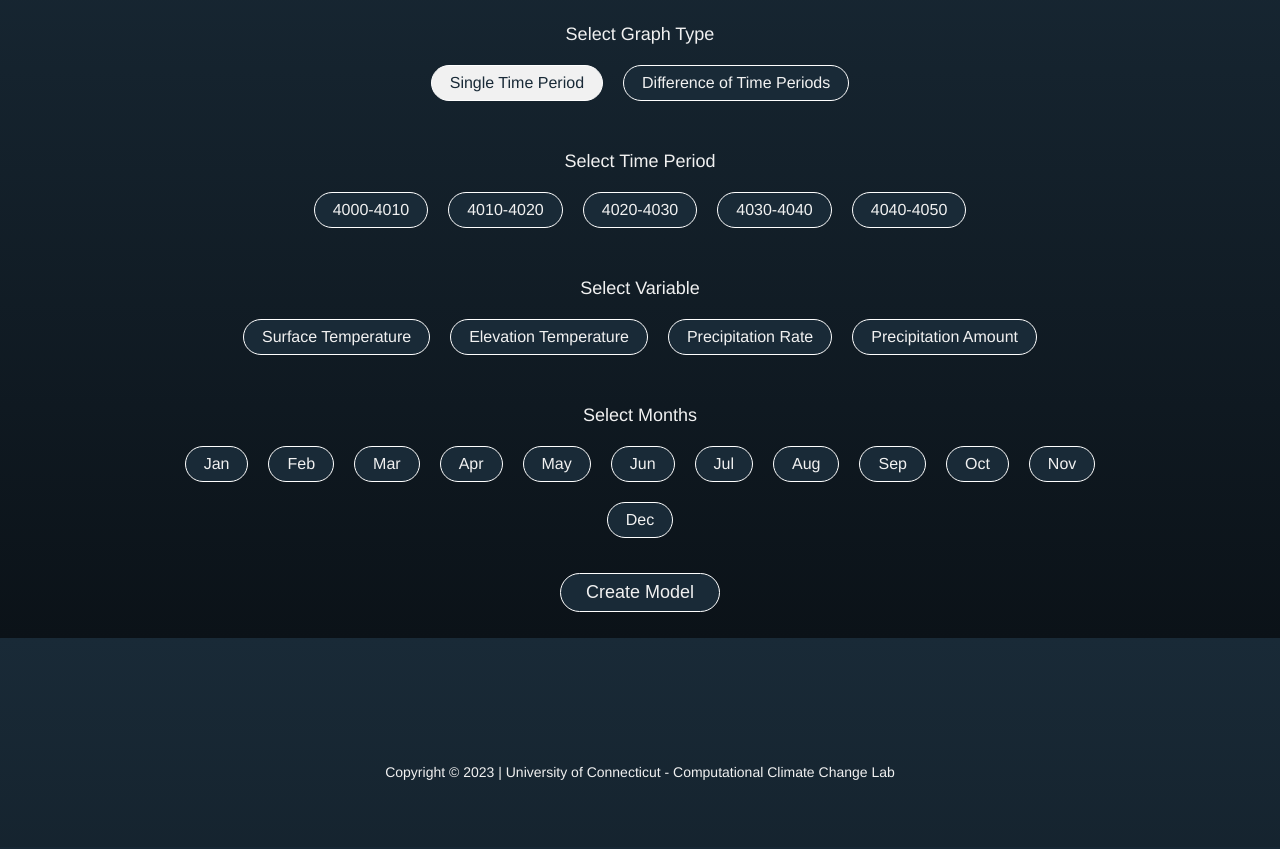
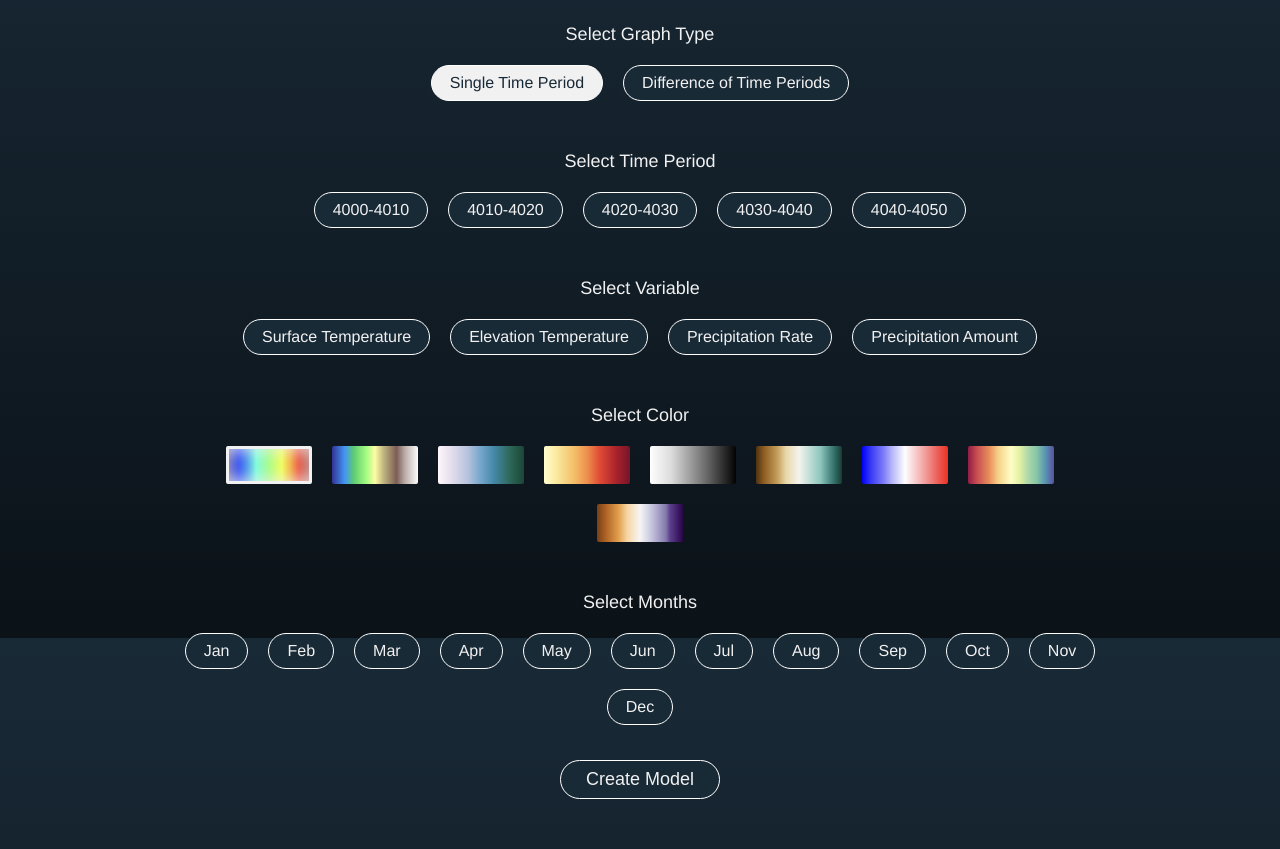
Before and after one commit to bsepaul/climate-models, a Flask app: page / in a window 1280 px wide. Shown: the part 162-1011 px from the top of the page. Before the commit the page ends 942 px from the top, so only its background shows below. Run offline with Flask 2, Linux system fonts and the light colour scheme; some libraries are stand-ins or nearby versions.

Commit message:
Same color options for all graphs

```diff
--- a/website/render.py
+++ b/website/render.py
@@ -35,7 +35,7 @@ def render(html_data):
     if data["plots"] == []: return None
 
     # Color will always be passed due to default value
-    data["color"] = html_data["color-"+html_data['graphVariable']]
+    data["color"] = html_data["color"]
 
     # Elevation will always be passed due to default value
     data["elevation"] = int(html_data["elevation"])
--- a/website/templates/base.html
+++ b/website/templates/base.html
@@ -81,7 +81,6 @@
             </div>
 
             <!-- GRAPH SPECIFIC SELECTIONS (COLOR MAP & ELEVATION) -->
-            {% set graph_types = ['sfcTemp', 'tempElev', 'pcpRate', 'pcpAmnt'] %}
             {% set color_maps = [
             {'code': 'jet', 'name': 'Jet', 'gradient': 'linear-gradient(90deg, #000082 0%, #1234F5 15%, #78FBDC 35%, #A5FC82 50%, #F0FE54 65%, #F3AE3D 75%, #EA3B24 85%, #7F170E 100%)'},
             {'code': 'terrain', 'name': 'Terrain', 'gradient': 'linear-gradient(90deg, #333393 0%, #4396F6 15%, #5DCA72 25%, #A5FC82 40%, #FEFDA5 50%, #C0B480 60%, #7B5D56 75%, #BCAEAA 85%, #FDFCFC 100%)'},
@@ -93,8 +92,6 @@
             {'code': 'Spectral', 'name': 'Spectral', 'gradient': 'linear-gradient(90deg, #911C43 0%, #C64C52 10%, #E9905D 25%, #F6D088 35%, #FEFEC4 50%, #E3F1A3 60%, #ADD7A9 70%, #87C5A6 80%, #5794B3 90%, #5A519E 100%)'},
             {'code': 'PuOr', 'name': 'Orange Purple', 'gradient': 'linear-gradient(90deg, #763F18 0%, #AD6225 10%, #E19F4E 25%, #F6D5A2 35%, #F7F5F3 50%, #D2D2E5 60%, #AEA7CC 70%, #837AAC 80%, #5B3F8D 85%, #290449 100%)'}
             ] %}
-            {% for graph_type in graph_types %}
-            <div class="{{graph_type}} options">
             <div class="section">
                 <div class="bubble">
                     <div class="subtitle">Select Color</div>
@@ -103,16 +100,17 @@
                         {% set color = color_maps[index] %}
                         {# If this is the first color, choice let it be automatically checked #}
                         {% if index == 0 %}
-                            <input type="radio" name="color-{{graph_type}}" value={{color.code}} id='color-{{graph_type}}-{{index}}' checked>
+                        <input type="radio" name="color" value={{color.code}} id='color-{{index}}' checked>
                         {% else %}
-                            <input type="radio" name="color-{{graph_type}}" value={{color.code}} id='color-{{graph_type}}-{{index}}'>
+                        <input type="radio" name="color" value={{color.code}} id='color-{{index}}'>
                         {% endif %}
-                            <label class="color-option" style="--gradient: {{color.gradient}};" for='color-{{graph_type}}-{{index}}'></label>
+                        <label class="color-option" style="--gradient: {{color.gradient}};" for='color-{{index}}'></label>
                         {% endfor %}
                     </div>
                 </div>
             </div>
-                {% if graph_type == 'tempElev' %}
+
+            <div class="tempElev options">
                 <div class="section">
                     <div class="bubble">
                         <div class="subtitle">Select Elevation</div>
@@ -133,9 +131,7 @@
                         </div>
                     </div>
                 </div>
-                {% endif %}
             </div>
-            {% endfor %}
 
             <!-- GRAPH MONTHS SELECTION -->
             <div class="section">
```
Lines whose indentation alone changed are shown as unchanged.
